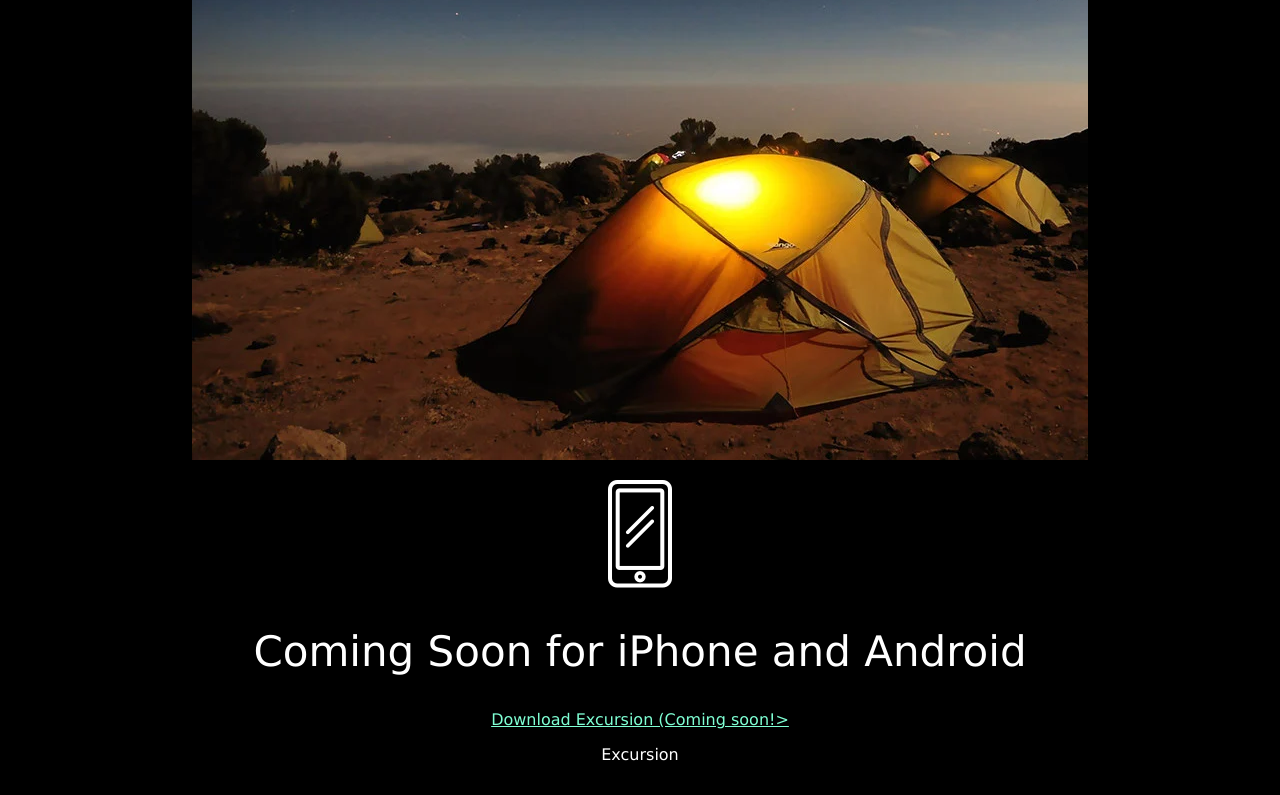
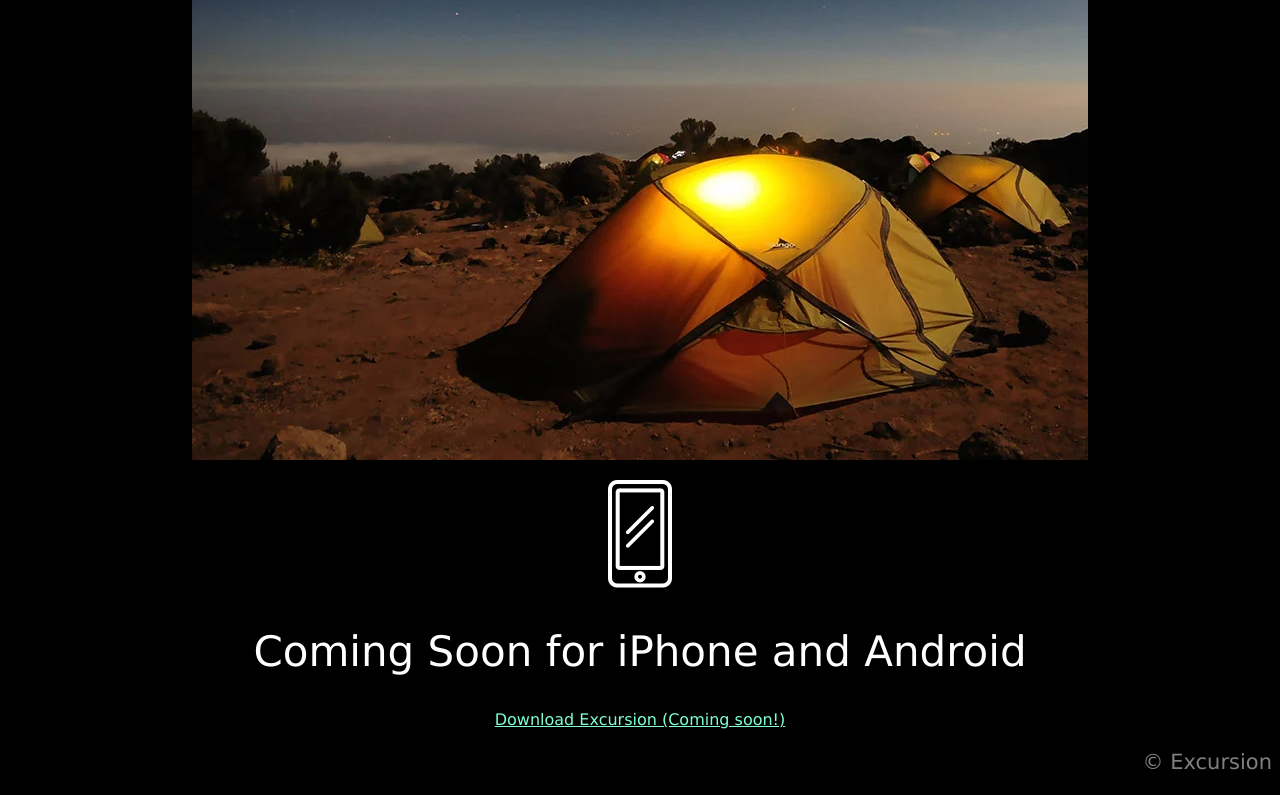
Before and after one commit to seo-hyeonjeong/excursion, a plain HTML site: page index.html in a window 1280 px wide. Shown: the part 552-1347 px from the top of the page. Drawn offline with Linux system fonts and the light colour scheme.

Commit message:
add footer style

```diff
--- a/index.html
+++ b/index.html
@@ -24,12 +24,8 @@
     <h2 class = "header--secondary">
         Coming Soon for iPhone and Android
     </h2>
-    <p>
-        <a class="link--cta" href = "">Download Excursion (Coming soon!></a>
-    </p>
-    <p>
-        Excursion
-    </p>
+    <p><a class="link--cta" href = "">Download Excursion (Coming soon!)</a></p>
+    <p class = "footer--copyright"> © Excursion </p>
 </body>
 
 </html>
--- a/resources/css/style.css
+++ b/resources/css/style.css
@@ -25,3 +25,10 @@ body {
     color: aquamarine;
     font-size: 16px;
 }
+
+/*FOOTER*/
+.footer--copyright {
+    color:gray;
+    text-align: right;
+    font-size: 21px;
+}
```
